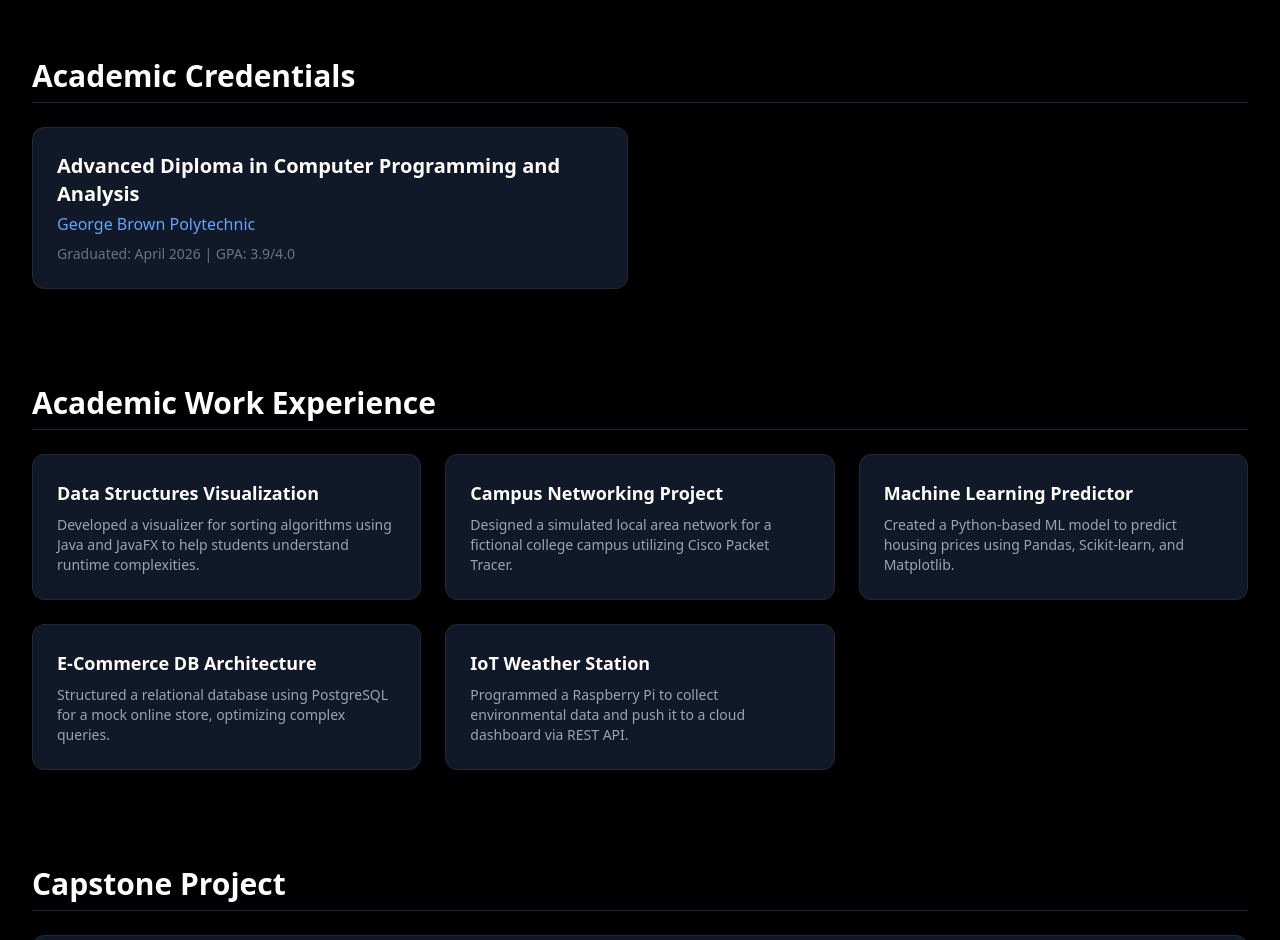
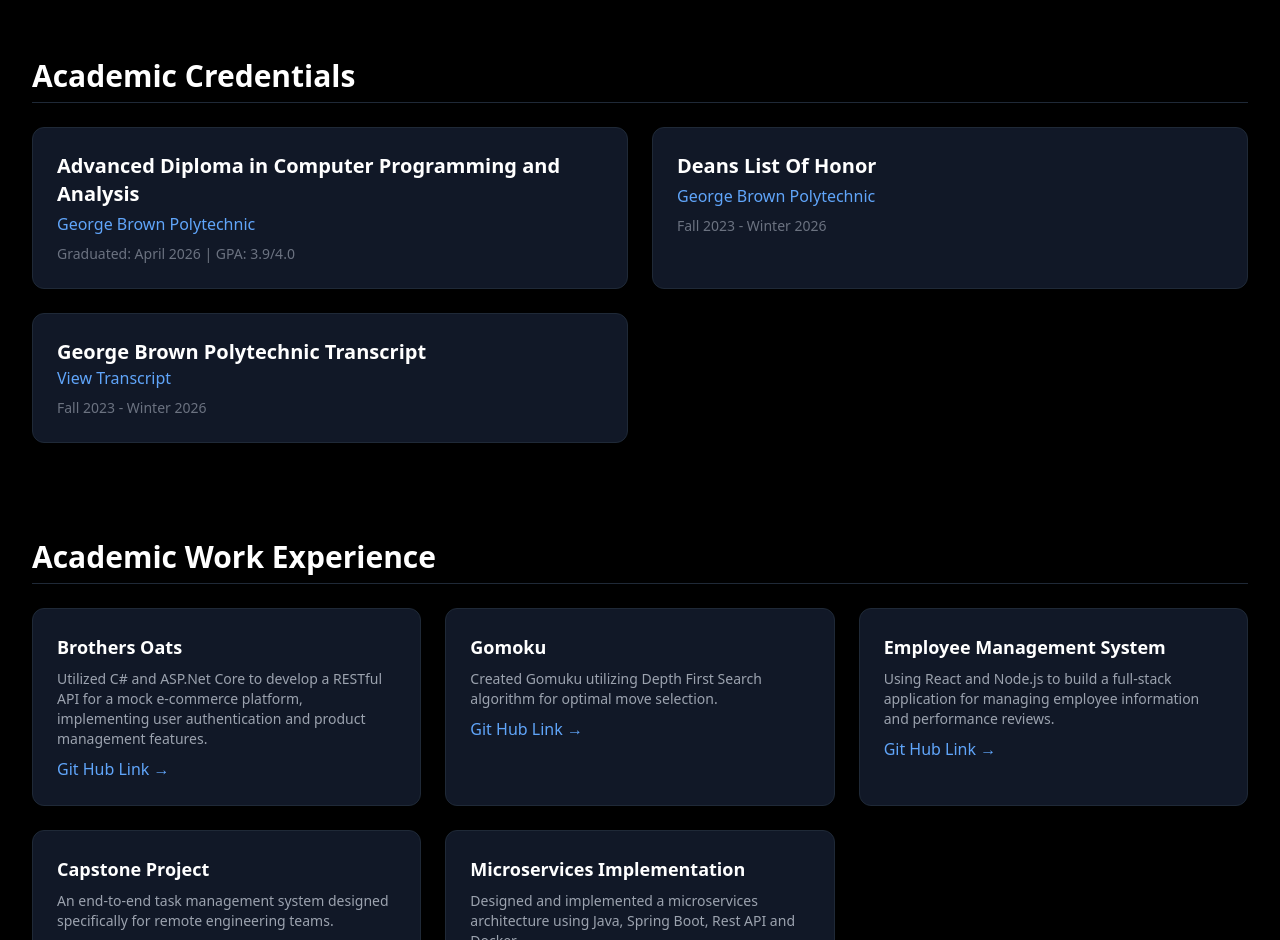
Before and after one commit to stadtt/portfolioWeb, a React (Create React App) app in the folder portfolioweb/: page / in a window 1280 px wide. Shown: the part 1860-2800 px from the top of the page. Built offline with nearby package versions, Linux system fonts and the light colour scheme.

Commit message:
completed portions

```diff
--- a/portfolioweb/src/App.js
+++ b/portfolioweb/src/App.js
@@ -28,7 +28,6 @@ const App = () => {
                         <a href="#credentials" className="hover:text-blue-400 transition-colors px-3 py-2 rounded-md">Credentials</a>
                         <a href="#academic-work" className="hover:text-blue-400 transition-colors px-3 py-2 rounded-md">Academic Work</a>
                         <a href="#capstone" className="hover:text-blue-400 transition-colors px-3 py-2 rounded-md">Capstone</a>
-                        <a href="#professional-work" className="hover:text-blue-400 transition-colors px-3 py-2 rounded-md">Professional</a>
                         <a href="#more" className="hover:text-blue-400 transition-colors px-3 py-2 rounded-md">More</a>
                     </div>
                 </div>
@@ -128,7 +127,21 @@ const App = () => {
                       <p className="text-blue-400 mt-1">George Brown Polytechnic</p>
                       <p className="text-sm text-gray-500 mt-2">Graduated: April 2026 | GPA: 3.9/4.0</p>
                   </div>
+
+                  <div className="bg-gray-900 p-6 rounded-xl border border-gray-800 hover:border-blue-500/50 transition-colors">
+                      <h3 className="text-xl font-semibold text-white">Deans List Of Honor</h3>
+                      <p className="text-blue-400 mt-1">George Brown Polytechnic</p>
+                      <p className="text-sm text-gray-500 mt-2">Fall 2023 - Winter 2026</p>
+                  </div>
+
+                   <div className="bg-gray-900 p-6 rounded-xl border border-gray-800 hover:border-blue-500/50 transition-colors">
+                        <h3 className="text-xl font-semibold text-white">George Brown Polytechnic Transcript</h3>
+                        <a href="#" className="text-blue-400 mt-1">View Transcript</a>
+                        <p className="text-sm text-gray-500 mt-2">Fall 2023 - Winter 2026</p>
+                  </div>
               </div>
+
+
           </section>
 
           {/* Academic Work Experience */}
@@ -137,28 +150,33 @@ const App = () => {
               <div className="grid grid-cols-1 md:grid-cols-2 lg:grid-cols-3 gap-6">
                   {/* Spot 1 */}
                   <div className="bg-gray-900 p-6 rounded-xl border border-gray-800 hover:border-blue-500/50 transition-colors">
-                      <h3 className="text-lg font-bold text-white">Data Structures Visualization</h3>
-                      <p className="text-sm text-gray-400 mt-2">Developed a visualizer for sorting algorithms using Java and JavaFX to help students understand runtime complexities.</p>
+                      <h3 className="text-lg font-bold text-white">Brothers Oats</h3>
+                      <p className="text-sm text-gray-400 mt-2">Utilized C# and ASP.Net Core to develop a RESTful API for a mock e-commerce platform, implementing user authentication and product management features.</p>
+                      <a href="https://github.com/stadtt/comp2139_assignment" className="text-blue-400 mt-2 inline-block">Git Hub Link &rarr;</a>
                   </div>
                   {/* Spot 2 */}
                   <div className="bg-gray-900 p-6 rounded-xl border border-gray-800 hover:border-blue-500/50 transition-colors">
-                      <h3 className="text-lg font-bold text-white">Campus Networking Project</h3>
-                      <p className="text-sm text-gray-400 mt-2">Designed a simulated local area network for a fictional college campus utilizing Cisco Packet Tracer.</p>
+                      <h3 className="text-lg font-bold text-white">Gomoku </h3>
+                      <p className="text-sm text-gray-400 mt-2">Created Gomuku utilizing Depth First Search algorithm for optimal move selection.</p>
+                      <a href="https://github.com/alwaysandy/Gomoku-MinMax" className="text-blue-400 mt-2 inline-block">Git Hub Link &rarr;</a>
                   </div>
                   {/* Spot 3 */}
                   <div className="bg-gray-900 p-6 rounded-xl border border-gray-800 hover:border-blue-500/50 transition-colors">
-                      <h3 className="text-lg font-bold text-white">Machine Learning Predictor</h3>
-                      <p className="text-sm text-gray-400 mt-2">Created a Python-based ML model to predict housing prices using Pandas, Scikit-learn, and Matplotlib.</p>
+                      <h3 className="text-lg font-bold text-white">Employee Management System</h3>
+                      <p className="text-sm text-gray-400 mt-2">Using React and Node.js to build a full-stack application for managing employee information and performance reviews.</p>
+                      <a href="https://github.com/stadtt/101500534_COMP3123_Assignment2" className="text-blue-400 mt-2 inline-block">Git Hub Link &rarr;</a>
                   </div>
                   {/* Spot 4 */}
                   <div className="bg-gray-900 p-6 rounded-xl border border-gray-800 hover:border-blue-500/50 transition-colors">
-                      <h3 className="text-lg font-bold text-white">E-Commerce DB Architecture</h3>
-                      <p className="text-sm text-gray-400 mt-2">Structured a relational database using PostgreSQL for a mock online store, optimizing complex queries.</p>
+                      <h3 className="text-lg font-bold text-white">Capstone Project</h3>
+                      <p className="text-sm text-gray-400 mt-2">An end-to-end task management system designed specifically for remote engineering teams.</p>
+                      <a href="https://github.com/theLegasea/CBC_BSWA" className="text-blue-400 mt-2 inline-block">Git Hub Link &rarr;</a>
                   </div>
                   {/* Spot 5 */}
                   <div className="bg-gray-900 p-6 rounded-xl border border-gray-800 hover:border-blue-500/50 transition-colors">
-                      <h3 className="text-lg font-bold text-white">IoT Weather Station</h3>
-                      <p className="text-sm text-gray-400 mt-2">Programmed a Raspberry Pi to collect environmental data and push it to a cloud dashboard via REST API.</p>
+                      <h3 className="text-lg font-bold text-white">Microservices Implementation</h3>
+                      <p className="text-sm text-gray-400 mt-2">Designed and implemented a microservices architecture using Java, Spring Boot, Rest API and Docker.</p>
+                      <a href="https://gitlab.com/54M44R/COMP3095-Assignment" className="text-blue-400 mt-2 inline-block">Git Hub Link &rarr;</a>
                   </div>
               </div>
           </section>
@@ -235,10 +253,12 @@ const App = () => {
           </section>
 
           {/* Professional Work Samples */}
+{/*
           <section id="professional-work" className="scroll-mt-24">
               <h2 className="text-3xl font-bold text-white mb-6 border-b border-gray-800 pb-2">Professional Work Samples</h2>
               <div className="grid grid-cols-1 md:grid-cols-3 gap-6">
-                  {/* Sample 1 */}
+
+
                   <div className="bg-gray-900 rounded-xl border border-gray-800 overflow-hidden hover:border-blue-500/50 transition-colors group">
                       <div className="h-40 bg-gray-800 flex items-center justify-center group-hover:bg-gray-700 transition-colors">
                           <span className="text-gray-500">Project Screenshot</span>
@@ -249,7 +269,7 @@ const App = () => {
                           <a href="#" className="text-blue-400 hover:text-blue-300 text-sm font-semibold">View Case Study &rarr;</a>
                       </div>
                   </div>
-                  {/* Sample 2 */}
+
                   <div className="bg-gray-900 rounded-xl border border-gray-800 overflow-hidden hover:border-blue-500/50 transition-colors group">
                       <div className="h-40 bg-gray-800 flex items-center justify-center group-hover:bg-gray-700 transition-colors">
                           <span className="text-gray-500">Project Screenshot</span>
@@ -260,7 +280,7 @@ const App = () => {
                           <a href="#" className="text-blue-400 hover:text-blue-300 text-sm font-semibold">View Code Snippets &rarr;</a>
                       </div>
                   </div>
-                  {/* Sample 3 */}
+
                   <div className="bg-gray-900 rounded-xl border border-gray-800 overflow-hidden hover:border-blue-500/50 transition-colors group">
                       <div className="h-40 bg-gray-800 flex items-center justify-center group-hover:bg-gray-700 transition-colors">
                           <span className="text-gray-500">Project Screenshot</span>
@@ -272,14 +292,14 @@ const App = () => {
                       </div>
                   </div>
               </div>
-          </section>
+          </section> */}
 
           {/* Additional Information */}
           <section id="more" className="scroll-mt-24">
               <div className="grid grid-cols-1 lg:grid-cols-3 gap-8">
 
                   {/* Volunteer Work */}
-                  <div className="col-span-1">
+                  {/* <div className="col-span-1">
                       <h2 className="text-2xl font-bold text-white mb-4 border-b border-gray-800 pb-2">Community Service</h2>
                       <ul className="space-y-4">
                           <li className="bg-gray-900 p-4 rounded-lg border border-gray-800">
@@ -291,7 +311,7 @@ const App = () => {
                               <p className="text-sm text-gray-400 mt-1">Volunteered to set up and maintain the local network and computer lab for a non-profit.</p>
                           </li>
                       </ul>
-                  </div>
+                  </div> */}
 
                   {/* Letters of Recommendation */}
                   <div className="col-span-1">
@@ -299,8 +319,8 @@ const App = () => {
                       <ul className="space-y-4">
                           <li className="bg-gray-900 p-4 rounded-lg border border-gray-800 flex items-center justify-between">
                               <div>
-                                  <h4 className="font-bold text-white">Dr. Jane Smith</h4>
-                                  <p className="text-sm text-gray-400">Professor of Computer Science</p>
+                                  <h4 className="font-bold text-white">Andrew Sas</h4>
+                                  <p className="text-sm text-gray-400">Junior Soft Engineer</p>
                               </div>
                               <a href="#" className="text-blue-400 hover:text-white transition-colors">
                                   <svg className="w-6 h-6" fill="none" stroke="currentColor" viewBox="0 0 24 24"><path strokeLinecap="round" strokeLinejoin="round" strokeWidth="2" d="M12 10v6m0 0l-3-3m3 3l3-3m2 8H7a2 2 0 01-2-2V5a2 2 0 012-2h5.586a1 1 0 01.707.293l5.414 5.414a1 1 0 01.293.707V19a2 2 0 01-2 2z" /></svg>
@@ -331,15 +351,7 @@ const App = () => {
                                   <p className="text-sm text-gray-400">Fall 2020 - Spring 2023</p>
                               </div>
                           </li>
-                          <li className="bg-gray-900 p-4 rounded-lg border border-gray-800 flex gap-3">
-                              <div className="text-yellow-500 mt-1">
-                                  <svg className="w-5 h-5" fill="currentColor" viewBox="0 0 20 20"><path fillRule="evenodd" d="M10 18a8 8 0 100-16 8 8 0 000 16zm3.707-9.293a1 1 0 00-1.414-1.414L9 10.586 7.707 9.293a1 1 0 00-1.414 1.414l2 2a1 1 0 001.414 0l4-4z" clipRule="evenodd" /></svg>
-                              </div>
-                              <div>
-                                  <h4 className="font-bold text-white">1st Place - Univ Hackathon</h4>
-                                  <p className="text-sm text-gray-400">Best Innovative Software Solution, 2022</p>
-                              </div>
-                          </li>
+
                       </ul>
                   </div>
 
@@ -350,11 +362,11 @@ const App = () => {
 
       {/* Footer */}
       <footer className="bg-gray-900 border-t border-gray-800 py-8 text-center text-gray-500">
-          <p>&copy; 2023 John Doe. All rights reserved.</p>
+          <p>&copy; 2026 Shaffaq Hai. All rights reserved.</p>
           <div className="mt-4 flex justify-center space-x-4">
-              <a href="#" className="hover:text-white transition-colors">LinkedIn</a>
-              <a href="#" className="hover:text-white transition-colors">GitHub</a>
-              <a href="#" className="hover:text-white transition-colors">Email</a>
+              <a href="https://www.linkedin.com/in/shaffaq-hai-97621929b" className="hover:text-white transition-colors">LinkedIn</a>
+              <a href="https://github.com/stadtt" className="hover:text-white transition-colors">GitHub</a>
+              <a href="mailto:shaffaq.hai@georgebrown.ca" className="hover:text-white transition-colors">Email</a>
           </div>
       </footer>
     </div>
```
